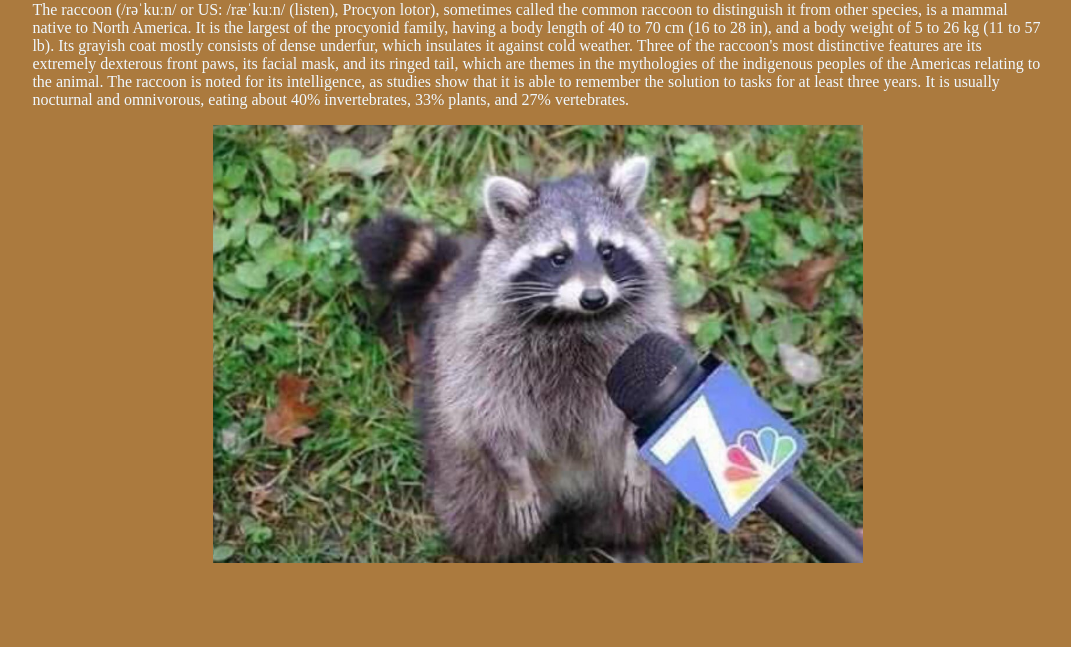
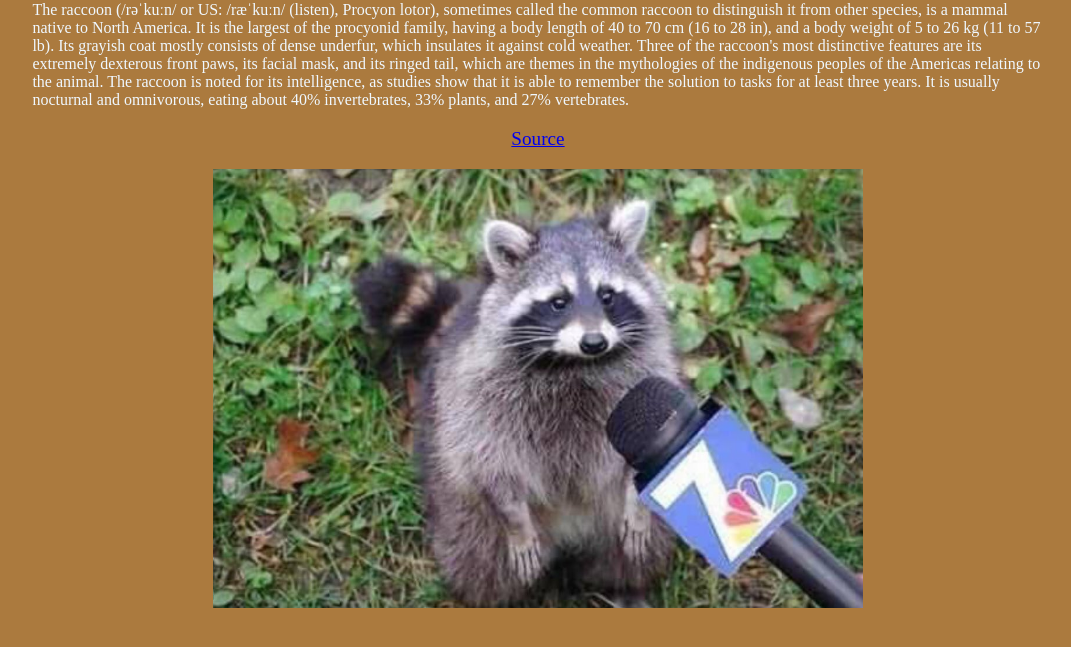
Before and after one commit to maph420/aat-tarea-git, a plain HTML site: page src/index.html in a window 1280 px wide. Shown: the part 79-726 px from the top of the page, without its empty margins (102-1173 px from the left). Drawn offline with Linux system fonts and the light colour scheme.

Commit message:
paragraph source added

```diff
--- a/src/index.html
+++ b/src/index.html
@@ -11,6 +11,9 @@
     <h1 class="title">Raccoon</h1>
     <div class="racc-info">
         <p>The raccoon (/rəˈkuːn/ or US: /ræˈkuːn/ (listen), Procyon lotor), sometimes called the common raccoon to distinguish it from other species, is a mammal native to North America. It is the largest of the procyonid family, having a body length of 40 to 70 cm (16 to 28 in), and a body weight of 5 to 26 kg (11 to 57 lb). Its grayish coat mostly consists of dense underfur, which insulates it against cold weather. Three of the raccoon's most distinctive features are its extremely dexterous front paws, its facial mask, and its ringed tail, which are themes in the mythologies of the indigenous peoples of the Americas relating to the animal. The raccoon is noted for its intelligence, as studies show that it is able to remember the solution to tasks for at least three years. It is usually nocturnal and omnivorous, eating about 40% invertebrates, 33% plants, and 27% vertebrates.</p>
+        <span class="racc-source">
+            <p><a target="_blank" href="https://en.wikipedia.org/wiki/Raccoon">Source</a></p>
+        </span>
     </div>
     <p class="racc-img">
         <img width="650px" src="img/racc.jpg" alt="">
--- a/src/style.css
+++ b/src/style.css
@@ -15,3 +15,9 @@ body {
 .racc-img{
     text-align: center;
 }
+
+.racc-source {
+    margin: auto 0;
+    text-align: center;
+    font-size: larger;
+}
```
